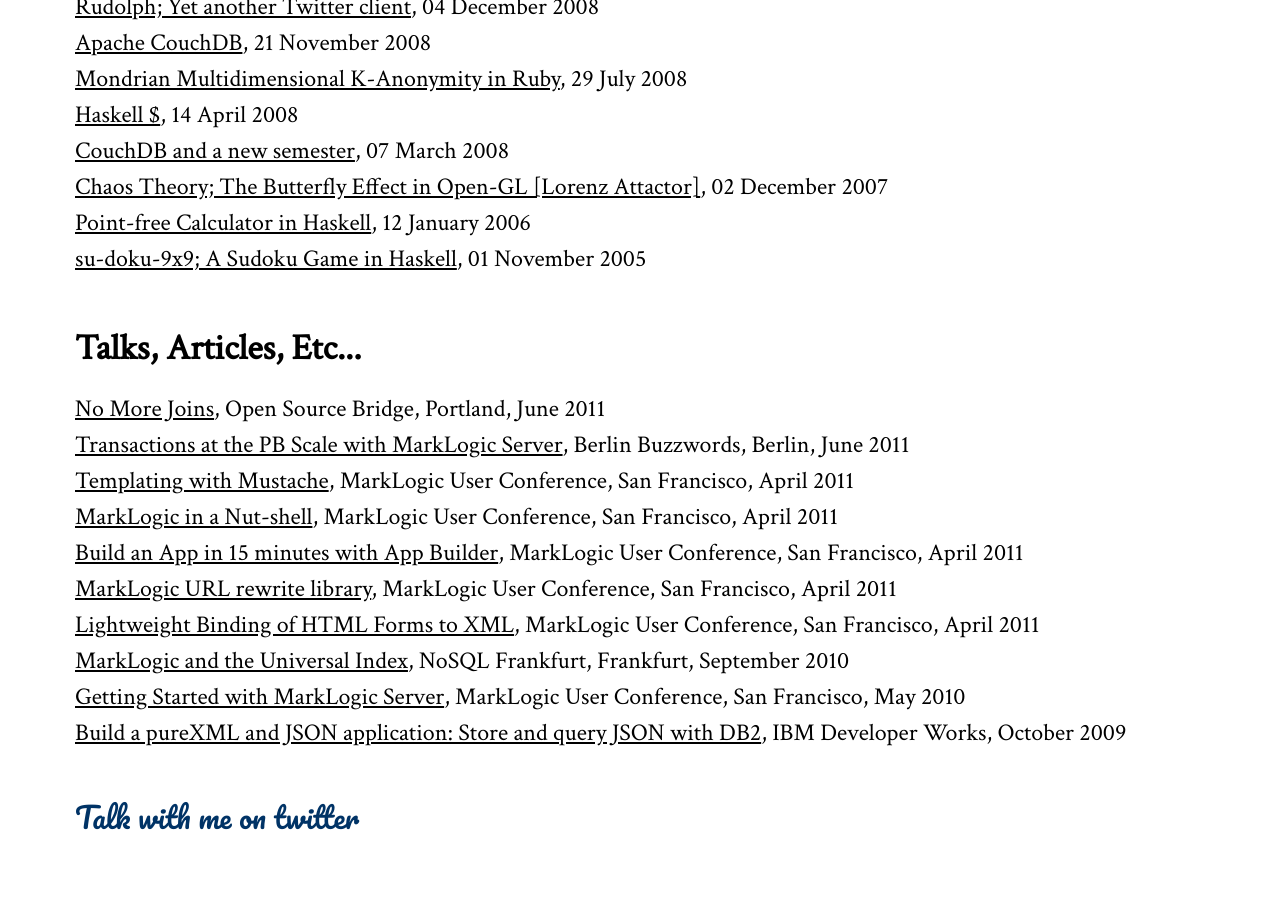
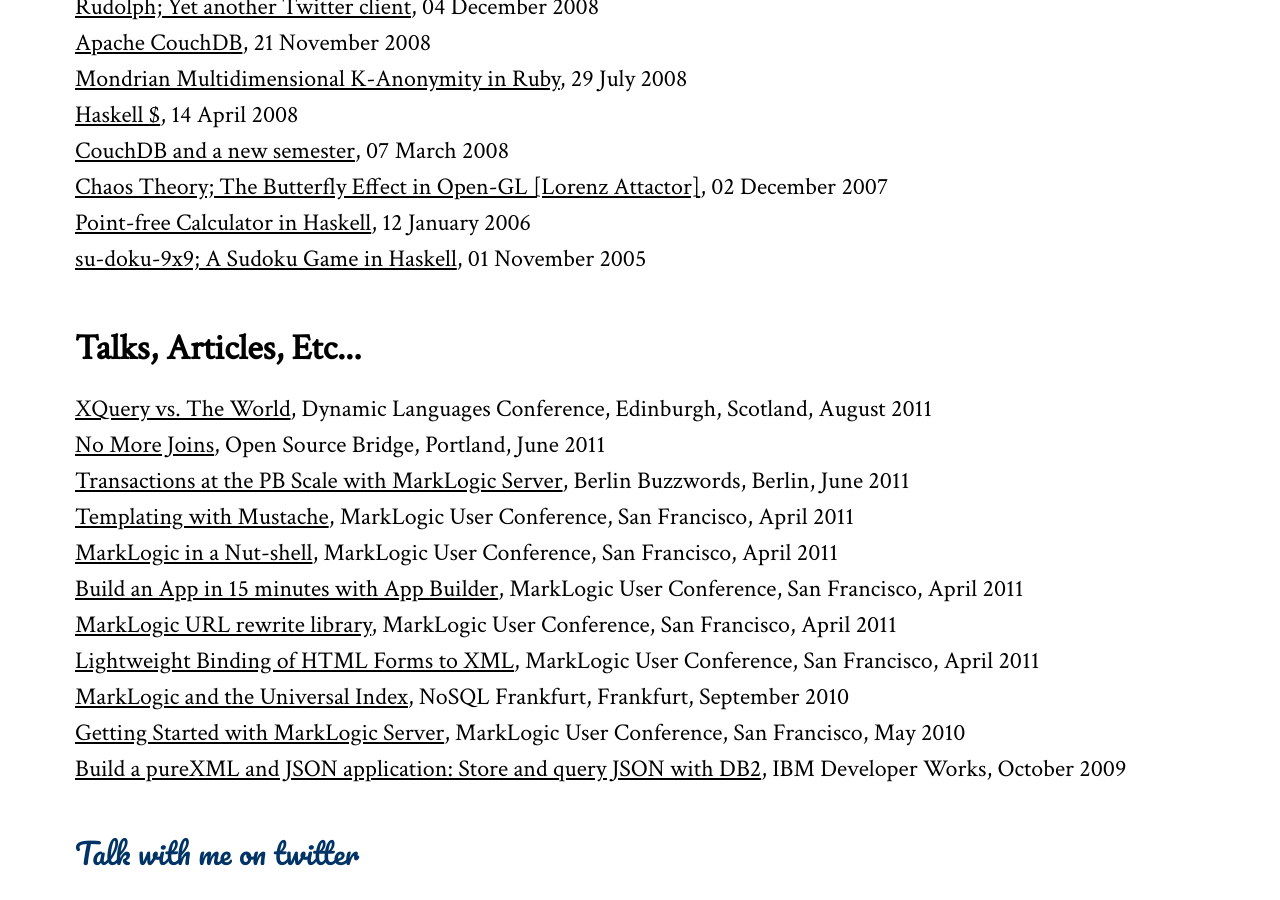
Before and after one commit to dscape/dscape.github.com, a Jekyll site: the page built from index.html, in a window 1280 px wide and 900 px high, scrolled down 669 px. Built offline with Jekyll 4.4.1, drawn with Linux system fonts in a browser that asks for light colours; Markdown is read by kramdown in place of the engine named in the settings; before the commit the page ends 1533 px from its top, so only the background shows below that.

Commit message:
added dynamic language conference

```diff
--- a/index.html
+++ b/index.html
@@ -11,6 +11,9 @@
   </ul>
   <h1>Talks, Articles, Etc...</h1>
   <ul class="posts">
+    <li>
+      <a href="2011-dynamic-languages-conference-edinburgh-nuno-job-xquery-vs-the-world">XQuery vs. The World</a>, <span>Dynamic Languages Conference</span>, <span>Edinburgh, Scotland</span>, <span>August 2011</span>
+    </li>
     <li>
       <a href="http://opensourcebridge.org/sessions/524">
         No More Joins</a>, <span>Open Source Bridge</span>, <span>Portland</span>,
```
Also changed, not shown: 1 other file.
